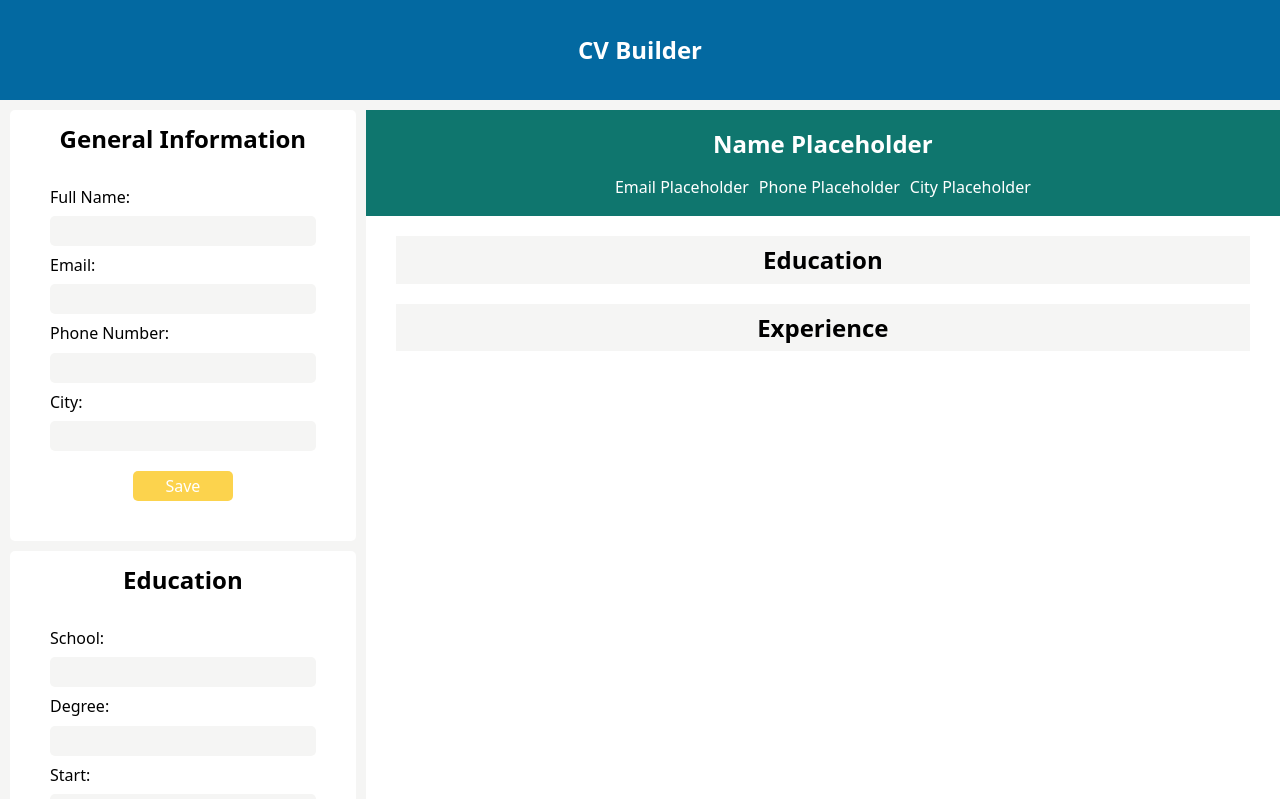
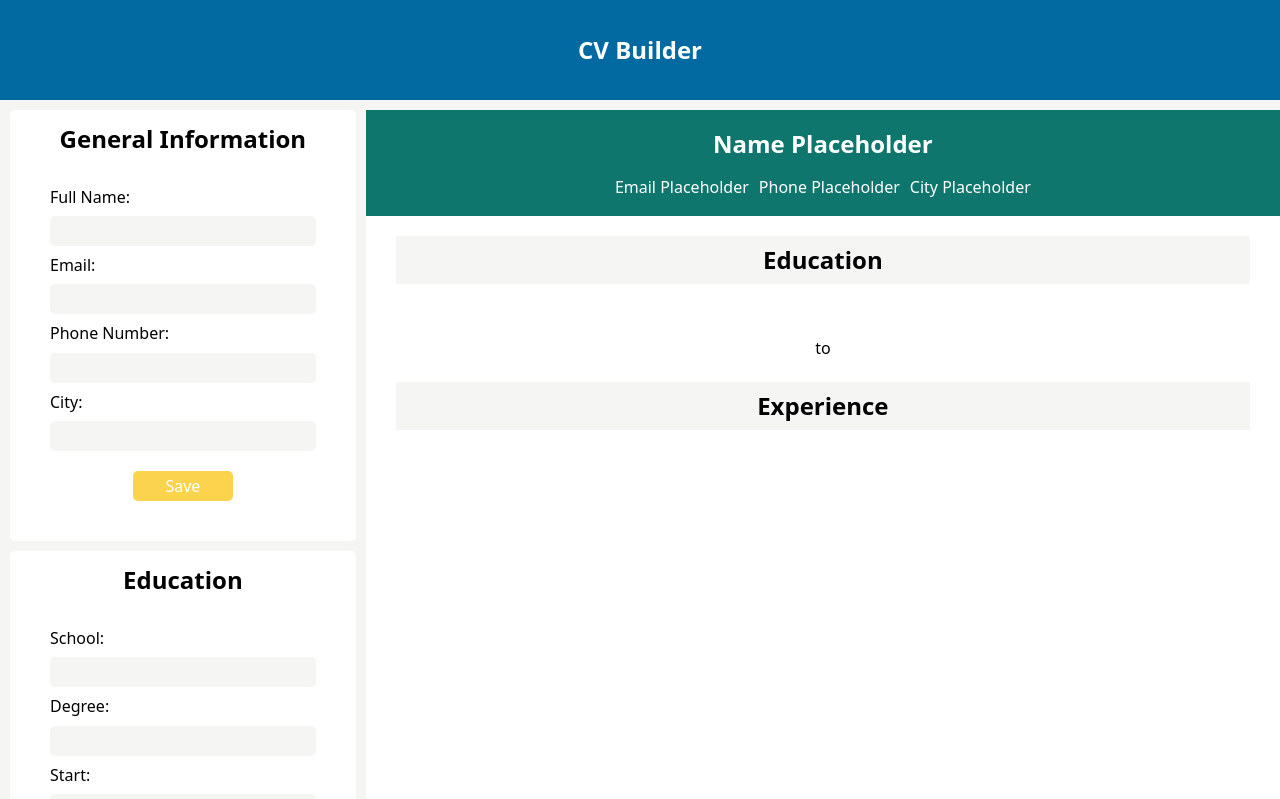
Before and after one commit to balszan/cv-application, a React app: page / in a window 1280 px wide. Shown: the top 799 px of the page. Built offline with nearby package versions, Linux system fonts and the light colour scheme; the HTML template or start-up script is replaced by a standard one.

Commit message:
Style education section

```diff
--- a/src/components/Container.jsx
+++ b/src/components/Container.jsx
@@ -1,6 +1,6 @@
-import Interactive from "./Interactive";
-import Preview from "./Preview";
-import { useState } from "react";
+import Interactive from "./Interactive"
+import Preview from "./Preview"
+import { useState } from "react"
 
 export default function Container() {
   const [generalData, setGeneralData] = useState({
@@ -8,7 +8,7 @@ export default function Container() {
     email: "",
     phone: "",
     city: "",
-  });
+  })
 
   const [educationData, setEducationData] = useState({
     school: "",
@@ -16,7 +16,7 @@ export default function Container() {
     start: "",
     finish: "",
     location: "",
-  });
+  })
 
   return (
     <>
@@ -26,7 +26,12 @@ export default function Container() {
         educationData={educationData}
         setEducationData={setEducationData}
       />
-      <Preview generalData={generalData} setGeneralData={setGeneralData} />
+      <Preview
+        generalData={generalData}
+        setGeneralData={setGeneralData}
+        educationData={educationData}
+        setEducationData={setEducationData}
+      />
     </>
-  );
+  )
 }
--- a/src/components/PreviewEducation.jsx
+++ b/src/components/PreviewEducation.jsx
@@ -1,10 +1,14 @@
 function PreviewEducation({ educationData, setEducationData }) {
-  //const { school, degree, start, finish, location } = educationData
-  console.log(educationData)
+  const { school, degree, start, finish, location } = educationData
   return (
     <div className="education-container">
       <h2 id="education-title">Education</h2>
-      <p></p>
+      <h4>{degree}</h4>
+      <p>{school}</p>
+      <p>{location}</p>
+      <p>
+        {start} to {finish}
+      </p>
     </div>
   )
 }
--- a/src/styles/preview.css
+++ b/src/styles/preview.css
@@ -28,3 +28,16 @@
   text-align: center;
   margin: 20px 30px;
 }
+
+.education-container {
+  text-align: center;
+}
+
+.education-container p,
+.education-container h4 {
+  padding: 5px;
+}
+
+.education-container h4 {
+  font-size: 1.2em;
+}
```
